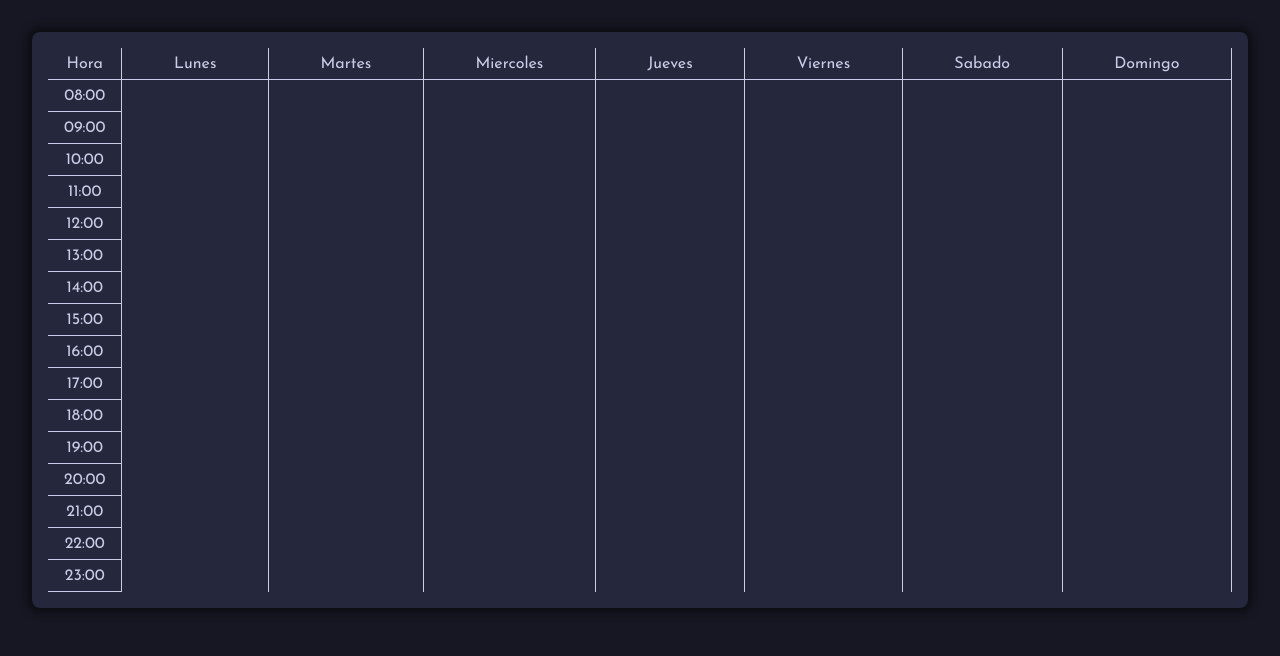
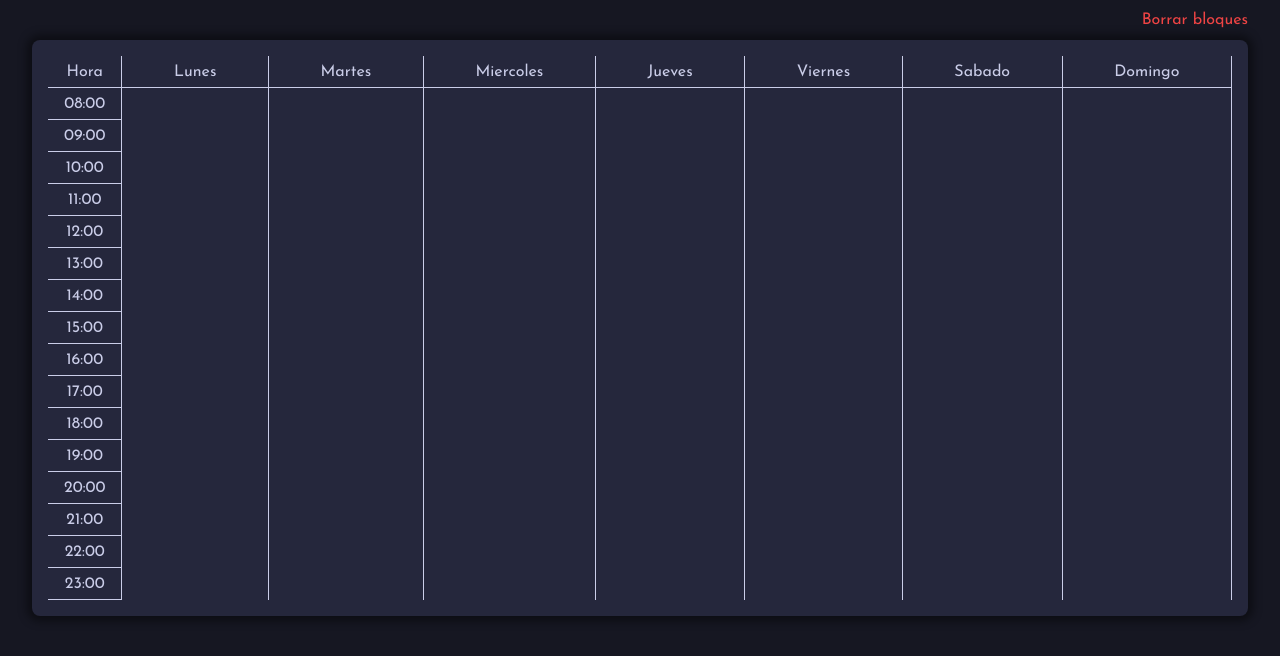
Before and after one commit to LifeAsDev/horario, a Next.js app: page / in a window 1280 px wide. Shown: the top 656 px of the page. Built offline with nearby package versions, Linux system fonts and the light colour scheme.

Commit message:
delete multiple blocks

```diff
--- a/app/globals.css
+++ b/app/globals.css
@@ -12,6 +12,9 @@
   --dark-grayish-blue: hsl(234, 11%, 52%);
   --very-dark-grayish-blue-1: hsl(233, 14%, 35%);
   --very-dark-grayish-blue-2: hsl(237, 14%, 26%);
+  --primary-red: #ef4444;
+  --secondary-red: #fa8383;
+  --third-red: #da0202;
 }
 body {
   color: var(--light-grayish-blue);
--- a/src/components/scheduleTable/scheduleTable.tsx
+++ b/src/components/scheduleTable/scheduleTable.tsx
@@ -84,6 +84,8 @@ export default function ScheduleTable() {
   const [newConfirmBlock, setNewConfirmBlock] = useState<ScheduleBlock | null>(
     null
   );
+  const [deleteBlocks, setDeleteBlocks] = useState<string[] | null>(null);
+
   const [editConfirmBlock, setEditConfirmBlock] =
     useState<ScheduleBlock | null>(null);
   const [cellY, setCellY] = useState(0);
@@ -363,7 +365,7 @@ export default function ScheduleTable() {
       day,
       startTime: newStartTime,
       duration: 60, // Duración por defecto de 60 minutos
-      activity: "bloque",
+      activity: "",
       id: `block-${Date.now()}`, // ID único
       color,
     };
@@ -387,12 +389,13 @@ export default function ScheduleTable() {
     setEditConfirmBlock(block);
   };
 
-  // Función para manejar la eliminación de un bloque específico
-  const handleDeleteBlock = (blockId: string) => {
-    setScheduleBlocks((prevBlocks) =>
-      prevBlocks.filter((block) => block.id !== blockId)
-    );
+  const handleDeleteBlock = () => {
+    if (deleteBlocks)
+      setScheduleBlocks((prevBlocks) =>
+        prevBlocks.filter((block) => !deleteBlocks.includes(block.id))
+      );
   };
+
   useEffect(() => {
     const data = localStorage.getItem("scheduleBlocks");
     if (data) {
@@ -433,6 +436,29 @@ export default function ScheduleTable() {
           mode={"edit"}
         />
       )}
+      <div className={styles.deleteBlockBox}>
+        {deleteBlocks ? (
+          <>
+            <p className={styles.deleteBlockInfo}>
+              Bloques seleccionados: {deleteBlocks.length}
+            </p>
+            <p onClick={() => setDeleteBlocks(null)}>Cancelar</p>
+            <p
+              onClick={() => {
+                handleDeleteBlock();
+                setDeleteBlocks(null);
+              }}
+              className={styles.deleteBlock}
+            >
+              Confirmar
+            </p>
+          </>
+        ) : (
+          <p onClick={() => setDeleteBlocks([])} className={styles.deleteBlock}>
+            Borrar bloques
+          </p>
+        )}
+      </div>
       <div
         className={`${styles.table} ${
           isResizing || isDragging ? styles.cursorDown : ""
@@ -457,7 +483,9 @@ export default function ScheduleTable() {
         {tableHeaderRow.map((row) => (
           <div
             key={row}
-            onClick={(e) => handleCreateBlock(e, row)}
+            onClick={(e) => {
+              if (row != "Hora" && !deleteBlocks) handleCreateBlock(e, row);
+            }}
             className={`${styles.row} ${row === "Hora" && styles.rowHour}`}
           >
             <div className={styles.rowHeader}>{row}</div>
@@ -477,36 +505,64 @@ export default function ScheduleTable() {
                       {
                         height: convertDurationToHeight(block.duration),
                         top: convertDurationToHeight(block.startTime) + 32,
-                        "--blockColor": block.color,
-                        "--blockBorderColor": darkenHexColor(block.color, 40),
+                        "--blockColor": deleteBlocks
+                          ? deleteBlocks.includes(block.id)
+                            ? "#4DA8FF"
+                            : "#B0B0B0"
+                          : block.color,
+                        "--blockBorderColor": deleteBlocks
+                          ? deleteBlocks.includes(block.id)
+                            ? darkenHexColor("#4DA8FF", 40)
+                            : darkenHexColor("#B0B0B0", 40)
+                          : darkenHexColor(block.color, 40),
+                        cursor: !deleteBlocks ? "auto" : "pointer",
                       } as React.CSSProperties
                     }
-                    onContextMenu={(e) => {
+                    /*              onContextMenu={(e) => {
                       e.preventDefault(); // Prevenir el menú contextual predeterminado
                       handleDeleteBlock(block.id); // Eliminar el bloque al hacer clic derecho
+                    }} */
+                    onDoubleClick={() => {
+                      if (!deleteBlocks) handleEditBlock(block);
                     }}
-                    onDoubleClick={() => {
-                      handleEditBlock(block);
+                    onClick={() => {
+                      if (deleteBlocks)
+                        if (!deleteBlocks.includes(block.id))
+                          setDeleteBlocks((prev) => [...prev!, block.id]);
+                        else
+                          setDeleteBlocks((prev) =>
+                            prev!.filter((item) => item !== block.id)
+                          );
                     }}
                   >
                     {block.activity}
                     <div
                       className={styles.rezizeHandler}
-                      onMouseDown={(e) => handleMouseDown(e, block)}
+                      onMouseDown={(e) => {
+                        if (!deleteBlocks) handleMouseDown(e, block);
+                      }}
                       style={{
-                        cursor: !isDragging ? "ns-resize" : "grabbing",
+                        cursor: deleteBlocks
+                          ? "pointer"
+                          : !isDragging
+                          ? "ns-resize"
+                          : "grabbing",
                       }}
                     />
                     <div
                       style={{
-                        cursor: isResizing
+                        cursor: deleteBlocks
+                          ? "pointer"
+                          : isResizing
                           ? "ns-resize"
                           : isDragging
                           ? "grabbing"
                           : "grab",
                       }}
                       className={styles.dragHandler}
-                      onMouseDown={(e) => handleDragStart(e, block)}
+                      onMouseDown={(e) => {
+                        if (!deleteBlocks) handleDragStart(e, block);
+                      }}
                     />
                   </div>
                 )
--- a/src/components/scheduleTable/styles.module.css
+++ b/src/components/scheduleTable/styles.module.css
@@ -1,7 +1,9 @@
 .main {
   display: flex;
   margin: auto;
-  padding: 2em;
+  padding: 1em 2em;
+  flex-direction: column;
+  padding-top: 0.5em;
 }
 
 .table {
@@ -107,3 +109,22 @@
 .table:hover:not(.cursorDown) .cellHover {
   visibility: visible;
 }
+
+.deleteBlock {
+  color: var(--primary-red);
+}
+.deleteBlockBox {
+  display: flex;
+  flex-direction: row;
+  justify-content: flex-end;
+  gap: 1em;
+  padding-bottom: 0.5em;
+}
+
+.deleteBlockBox p {
+  cursor: pointer;
+}
+
+.deleteBlockInfo {
+  cursor: auto !important;
+}
```
